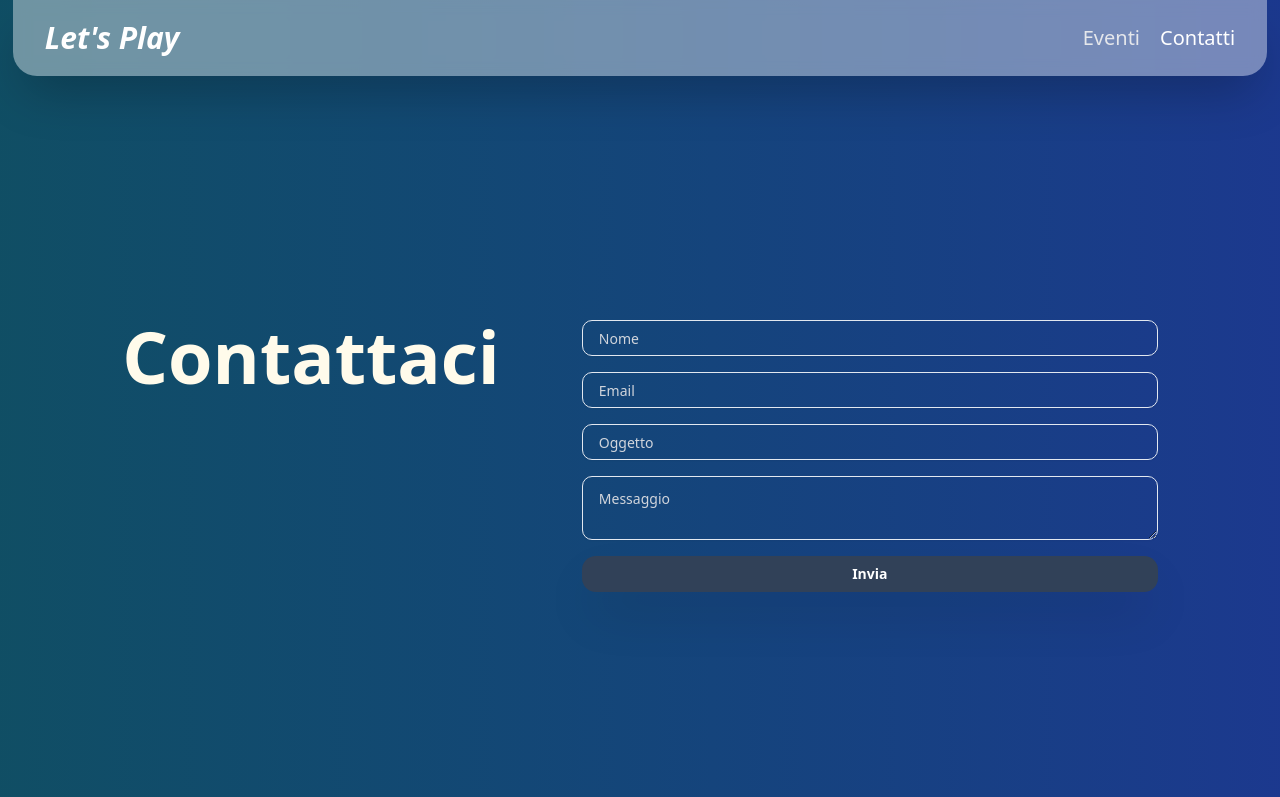
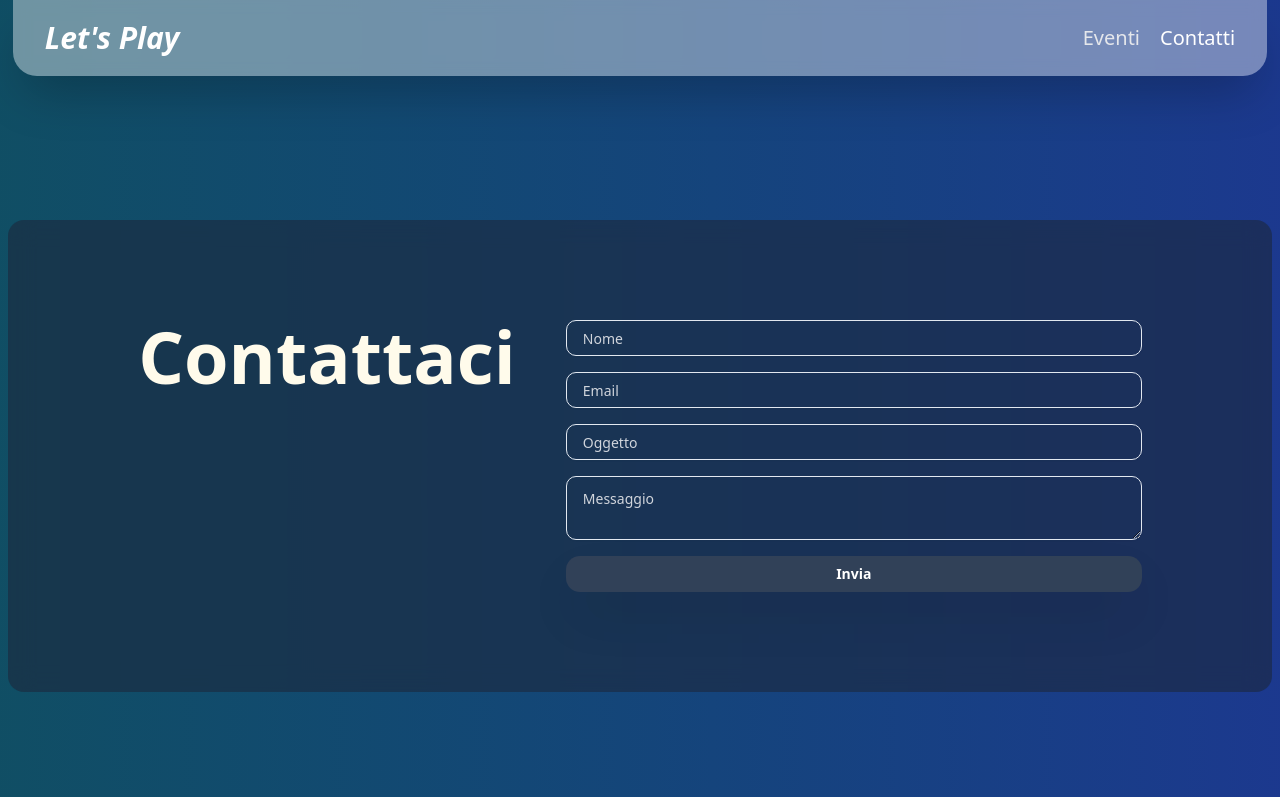
Before and after one commit to FedericoBellezza/letsplay-react, a React (Vite) app: page /contacts in a window 1280 px wide. Shown: the top 797 px of the page. Built offline with nearby package versions, Linux system fonts and the light colour scheme.

Commit message:
ADD: styling ContactPage

```diff
--- a/src/pages/ContactPage.jsx
+++ b/src/pages/ContactPage.jsx
@@ -37,8 +37,8 @@ export default function ContactPage() {
   };
   return (
     <>
-      <div className="text-amber-50 lg:pt-25 min-h-screen">
-        <div className="container px-10 mx-auto flex flex-col xl:flex-row mt-25  justify-evenly items-center xl:items-start relative">
+      <div className="text-amber-50 lg:py-25 pt-20  p-5 lg:p-10 rounded-2xl bg-slate-800/60 backdrop-blur-md gap-5 mt-25 mx-2">
+        <div className="container px-10 mx-auto flex flex-col xl:flex-row   justify-evenly items-center xl:items-start relative">
           <h1 className="lg:text-7xl text-5xl text-center font-extrabold animate-entryfromleft mb-15">
             Contattaci
             <span
@@ -90,10 +90,10 @@ export default function ContactPage() {
             </form>
           </div>
         </div>
-        <p className="text-lg text-gray-400 lg:mt-50 mt-15  text-center">
-          Oppure scrivimi alla email: <strong>lets.play@gmail.com</strong>
-        </p>
       </div>
+      <p className="text-lg text-gray-400 lg:mt-50 mt-15  text-center">
+        Oppure scrivimi alla email: <strong>lets.play@gmail.com</strong>
+      </p>
     </>
   );
 }
```
